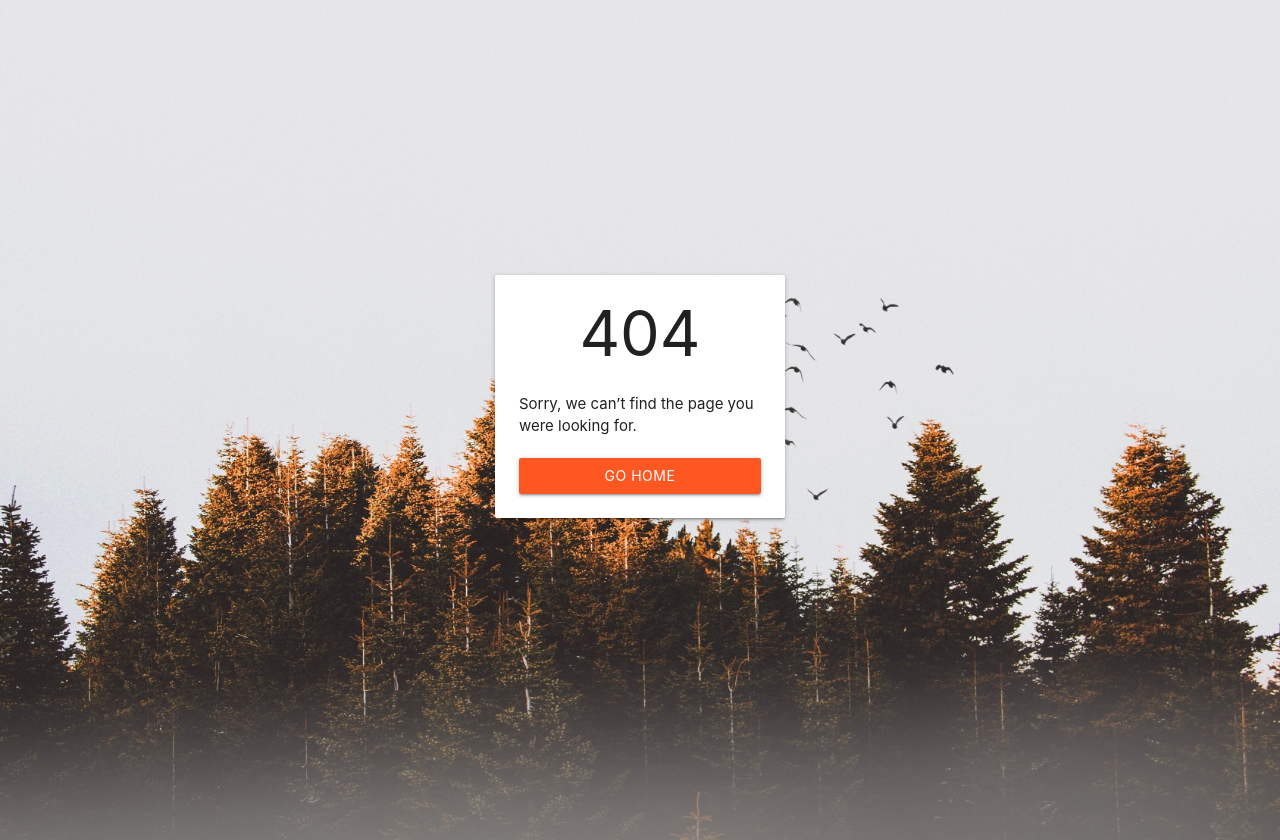
After one commit to onisstudio/personal-journal-ms3, a Flask app: template templates/404.html in a window 1280 px wide. The commit adds this page. Run offline with Flask 2, Linux system fonts and the light colour scheme; the template is opened without the code that fills it, so the values that code supplies are empty; some libraries are stand-ins or nearby versions.

Commit message:
Added page not found error page

```diff
--- a/app.py
+++ b/app.py
@@ -37,6 +37,7 @@ def entries(username):
 @app.route('/add_entry')
 def add_entry():
     return render_template('addentry.html',
+                           username=session["username"],
                            feelings=mongo.db.feelings.find())
 
 
@@ -48,7 +49,7 @@ def insert_entry():
     form_data['entry_status'] = '1'
     form_data['entry_created'] = datetime.datetime.utcnow()
     entries.insert_one(form_data)
-    return redirect(url_for('entries/' + session["username"]))
+    return redirect("/")
 
 
 @app.route('/edit_entry/<entry_id>')
@@ -70,7 +71,7 @@ def update_entry(entry_id):
             'entry_updated': datetime.datetime.utcnow()
         }
     })
-    return redirect(url_for('entries/' + session["username"]))
+    return redirect("/")
 
 
 @app.route('/_archive_entry')
@@ -119,6 +120,12 @@ def logout():
     return redirect('/')
 
 
+@app.errorhandler(404)
+def page_not_found(e):
+    # note that we set the 404 status explicitly
+    return render_template('404.html'), 404
+
+
 if __name__ == '__main__':
     app.run(host=os.environ.get('IP'),
             port=os.environ.get('PORT'),
--- a/static/css/style.css
+++ b/static/css/style.css
@@ -20,6 +20,7 @@ nav .brand-logo {
   background-size: cover;
 }
 
+#error-page,
 #login-page {
   display: -webkit-box;
   display: -webkit-flex;
--- /dev/null
+++ b/templates/404.html
@@ -0,0 +1,28 @@
+<!DOCTYPE html>
+<html>
+
+<head>
+    <link rel="stylesheet" href="../static/css/style.css">
+    <link rel="stylesheet" href="../static/css/materialize.min.css">
+
+    <title>The page you were looking for doesn't exist - Personal Journal</title>
+</head>
+
+<body class="login-bg">
+    <div class="row">
+        <div class="col s12">
+            <div class="container">
+                <div id="error-page" class="row">
+                    <div class="error-container card-panel">
+                        <h1 class="center-align mt0">404</h1>
+                        <p class="mb20">Sorry, we can’t find the page you were looking for.</p>
+                        <a href="/" class="waves-effect waves-teal btn deep-orange col s12">Go home</a>
+                    </div>
+
+                </div>
+            </div>
+        </div>
+    </div>
+</body>
+
+</html>
--- a/templates/base.html
+++ b/templates/base.html
@@ -34,6 +34,12 @@
     </ul>
 
     <main class="container mt20">
+        <div class="row">
+            <div class="col s12 center-align">
+                <h3>Welcome, {{username}}!</h3>
+            </div>
+        </div>
+
         {% block content %}
         {% endblock %}
 
```
